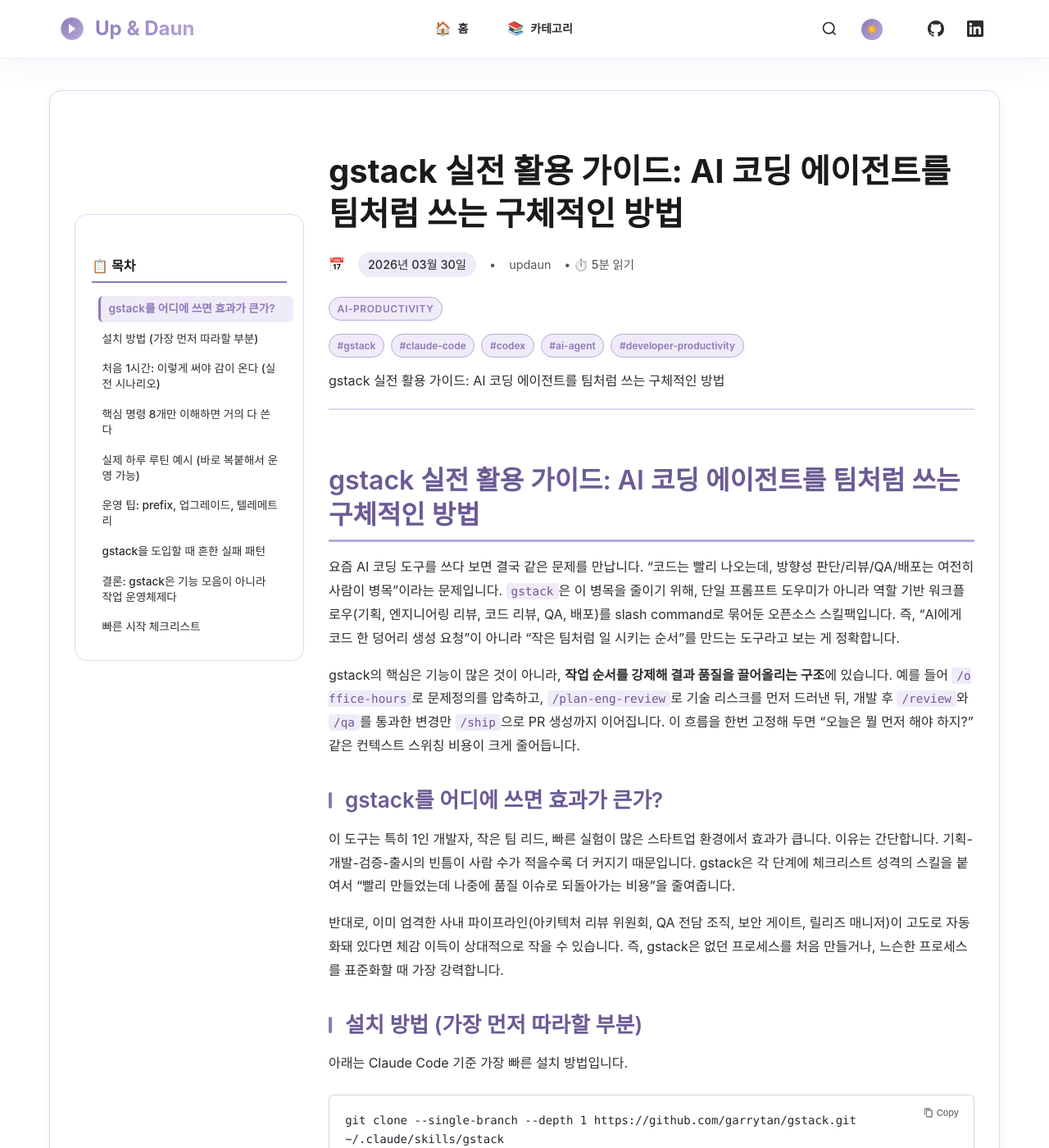
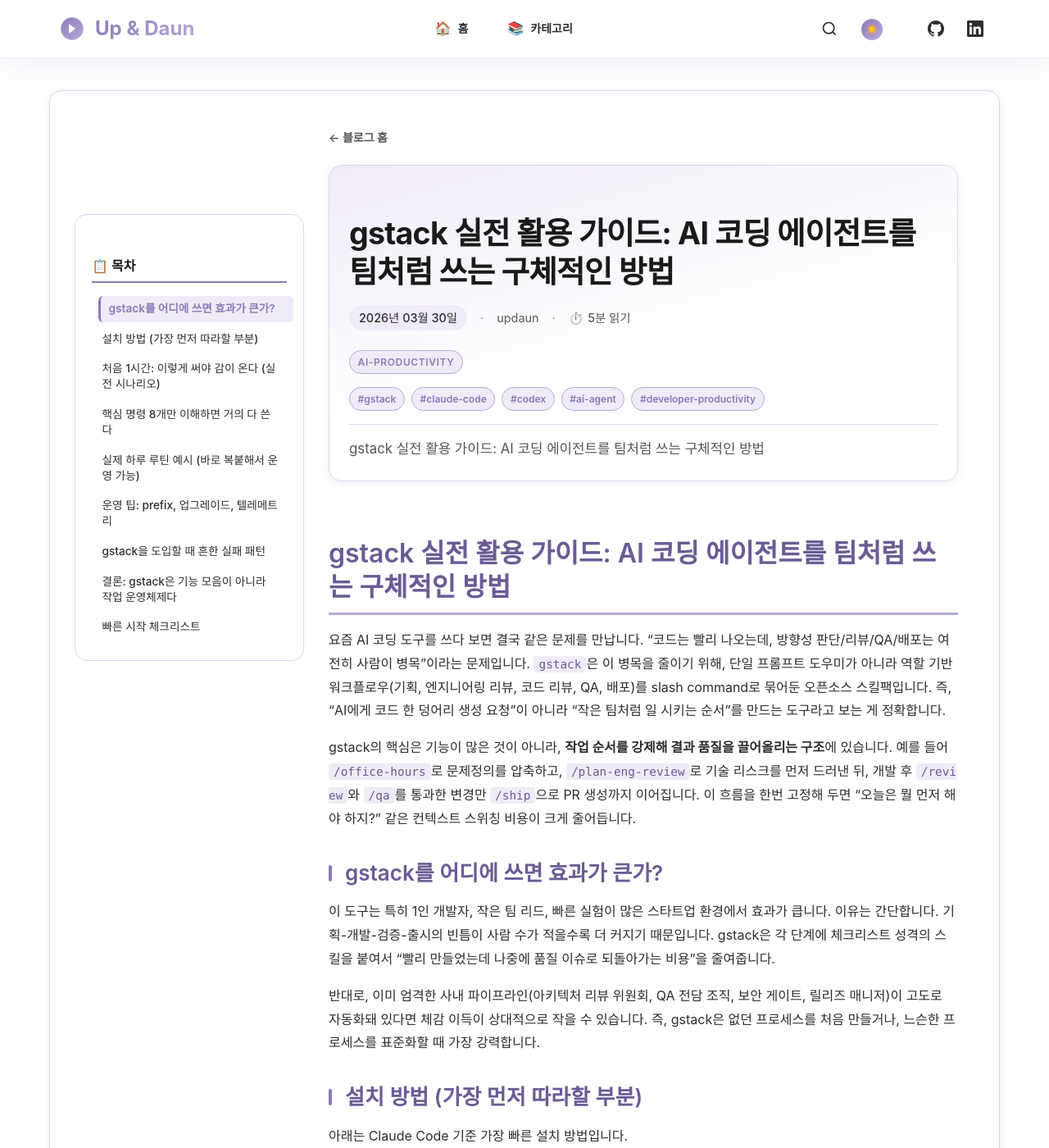
Before and after one commit to updaun/updaun.github.io, a Jekyll site: the page built from _posts/2026-03-30-gstack-practical-guide.md, in a window 1280 px wide and 1400 px high. Shown: the whole window at 82% size. Built offline with Jekyll 4.4.1, drawn with Linux system fonts in a browser that asks for light colours.

Commit message:
feat: enhance post layout and accessibility features

```diff
--- a/_layouts/post.html
+++ b/_layouts/post.html
@@ -3,7 +3,7 @@
 ---
 
 <div class="post-layout">
-    <aside class="post-sidebar">
+    <aside class="post-sidebar" aria-label="목차">
         <div class="post-sidebar-content">
             <!-- 목차가 여기에 동적으로 삽입됩니다 -->
             <div id="table-of-contents-sidebar" class="toc-sidebar">
@@ -20,12 +20,13 @@
         </div>
     </aside>
 
-    <main class="post-main">
+    <main class="post-main" id="post-body">
         <article class="post h-entry" itemscope itemtype="http://schema.org/BlogPosting">
+            <a href="{{ '/' | relative_url }}" class="post-back-link">← 블로그 홈</a>
             <header class="post-header">
                 <h1 class="post-title p-name" itemprop="name headline">{{ page.title | escape }}</h1>
-                <div class="post-meta">
-                    <time class="dt-published" datetime="{{ page.date | date_to_xmlschema }}" itemprop="datePublished">
+                <div class="post-meta post-meta--detail">
+                    <time class="dt-published post-meta-item" datetime="{{ page.date | date_to_xmlschema }}" itemprop="datePublished">
                         {{ page.date | date: "%Y년 %m월 %d일" }}
                     </time>
                     {% if page.last_modified_at %}
@@ -35,14 +36,16 @@
                     {% endif %}
 
                     {% if page.author %}
-                    • <span itemprop="author" itemscope itemtype="http://schema.org/Person">
+                    <span class="post-meta-sep" aria-hidden="true">·</span>
+                    <span class="post-meta-item" itemprop="author" itemscope itemtype="http://schema.org/Person">
                         <span class="p-author h-card" itemprop="name">{{ page.author }}</span>
                     </span>
                     {% endif %}
 
-                    <!-- 읽는 시간 표시 -->
-                    <span class="reading-time">
-                        • ⏱️ {{ page.content | strip_html | number_of_words | divided_by: 200 | plus: 1 }}분 읽기
+                    <span class="post-meta-sep" aria-hidden="true">·</span>
+                    <span class="post-meta-item reading-time">
+                        <span class="reading-time-icon" aria-hidden="true">⏱️</span>
+                        <span>{{ page.content | strip_html | number_of_words | divided_by: 200 | plus: 1 }}분 읽기</span>
                     </span>
 
                     <!-- 단어 수 (SEO용, 숨김) -->
@@ -92,10 +95,9 @@
                        class="share-btn linkedin" target="_blank" rel="noopener" aria-label="링크드인에 공유">
                         💼 링크드인
                     </a>
-                    <a href="javascript:void(0)" onclick="copyToClipboard('{{ page.url | absolute_url }}')"
-                       class="share-btn copy" aria-label="링크 복사">
+                    <button type="button" class="share-btn copy" id="post-copy-link-btn" data-copy-url="{{ page.url | absolute_url }}" aria-label="이 글의 URL 클립보드에 복사">
                         🔗 링크 복사
-                    </a>
+                    </button>
                 </div>
             </div>
 
@@ -107,7 +109,7 @@
                 <div class="related-posts-grid">
                     {% for post in related_posts %}
                     <article class="related-post">
-                        <h4><a href="{{ post.url }}" itemprop="relatedLink">{{ post.title }}</a></h4>
+                        <h4><a href="{{ post.url | relative_url }}" itemprop="relatedLink">{{ post.title }}</a></h4>
                         <time>{{ post.date | date: "%Y.%m.%d" }}</time>
                         {% if post.excerpt %}
                         <p>{{ post.excerpt | strip_html | truncatewords: 15 }}</p>
@@ -122,16 +124,16 @@
 </div>
 
 <!-- 네비게이션 -->
-<nav class="post-navigation" role="navigation">
+<nav class="post-navigation" role="navigation" aria-label="이전·다음 글">
     {% if page.previous.url %}
-    <a class="prev-post" href="{{ page.previous.url }}" rel="prev">
+    <a class="prev-post" href="{{ page.previous.url | relative_url }}" rel="prev">
         <span class="nav-label">← 이전 글</span>
         <span class="nav-title">{{ page.previous.title }}</span>
     </a>
     {% endif %}
 
     {% if page.next.url %}
-    <a class="next-post" href="{{ page.next.url }}" rel="next">
+    <a class="next-post" href="{{ page.next.url | relative_url }}" rel="next">
         <span class="nav-label">다음 글 →</span>
         <span class="nav-title">{{ page.next.title }}</span>
     </a>
@@ -161,62 +172,66 @@
     document.body.appendChild(textArea);
     textArea.focus();
     textArea.select();
-
     try {
         document.execCommand('copy');
-        showNotification('링크가 클립보드에 복사되었습니다! 📋');
+        showNotification('링크가 클립보드에 복사되었습니다.');
     } catch (err) {
-        showNotification('링크 복사에 실패했습니다. 수동으로 복사해주세요.');
+        showNotification('링크 복사에 실패했습니다. 주소창에서 복사해 주세요.');
     }
-
     document.body.removeChild(textArea);
 }
 
 function showNotification(message) {
-    const notification = document.createElement('div');
+    var notification = document.createElement('div');
     notification.className = 'copy-notification';
+    notification.setAttribute('role', 'status');
+    notification.setAttribute('aria-live', 'polite');
     notification.textContent = message;
-    notification.style.cssText = `
-        position: fixed;
-        top: 20px;
-        right: 20px;
-        background: var(--primary-color);
-        color: white;
-        padding: 12px 20px;
-        border-radius: 8px;
-        box-shadow: 0 4px 12px rgba(0,0,0,0.15);
-        z-index: 10000;
-        font-weight: 500;
-        animation: slideIn 0.3s ease;
-    `;
-
+    if (!prefersReducedMotion()) {
+        notification.classList.add('copy-notification--animated');
+    }
     document.body.appendChild(notification);
-
-    setTimeout(() => {
-        notification.style.animation = 'slideOut 0.3s ease forwards';
-        setTimeout(() => {
-            document.body.removeChild(notification);
-        }, 300);
-    }, 3000);
+    setTimeout(function() {
+        notification.classList.add('copy-notification--out');
+        setTimeout(function() {
+            if (notification.parentNode) {
+                notification.parentNode.removeChild(notification);
+            }
+        }, 280);
+    }, 2800);
 }
 
-// CSS 애니메이션 추가
-const style = document.createElement('style');
-style.textContent = `
-    @keyframes slideIn {
-        from { transform: translateX(100%); opacity: 0; }
-        to { transform: translateX(0); opacity: 1; }
+function scrollToHeading(target) {
+    if (!target) return;
+    if (!target.hasAttribute('tabindex')) {
+        target.setAttribute('tabindex', '-1');
     }
-    @keyframes slideOut {
-        from { transform: translateX(0); opacity: 1; }
-        to { transform: translateX(100%); opacity: 0; }
-    }
-`;
-document.head.appendChild(style);
+    var offset = getScrollOffset();
+    var y = target.getBoundingClientRect().top + window.pageYOffset - offset;
+    window.scrollTo({
+        top: Math.max(0, y),
+        behavior: prefersReducedMotion() ? 'auto' : 'smooth'
+    });
+    try {
+        history.replaceState(null, '', '#' + target.id);
+    } catch (e) {}
+}
 
 // 목차 자동 생성 (h2, h3 태그 기준) - 사이드바에 생성
 document.addEventListener('DOMContentLoaded', function() {
-    const content = document.querySelector('.post-content');
+    var copyBtn = document.getElementById('post-copy-link-btn');
+    if (copyBtn) {
+        copyBtn.addEventListener('click', function() {
+            var url = copyBtn.getAttribute('data-copy-url') || '';
+            if (url) copyToClipboard(url);
+        });
+    }
+
+    var content = document.querySelector('.post-content');
+    if (!content) {
+        return;
+    }
+
     const headings = content.querySelectorAll('h2, h3');
     const tocSidebar = document.getElementById('table-of-contents-sidebar');
 
--- a/assets/css/style.scss
+++ b/assets/css/style.scss
@@ -66,6 +66,16 @@
     --button-shadow: 0 4px 15px rgba(74, 61, 107, 0.5);
     --button-hover-gradient: linear-gradient(135deg, #5d4c7a, #7a6ba3);
     --button-hover-shadow: 0 8px 25px rgba(93, 76, 122, 0.6);
+}
+
+html {
+    scroll-padding-top: 5.75rem;
+}
+
+@media (prefers-reduced-motion: reduce) {
+    html {
+        scroll-behavior: auto;
+    }
 }
 
 /* 기본 스타일 */
@@ -926,7 +936,7 @@
     font-weight: 600;
 }
 
-.post-meta {
+.post-list .post-meta {
     font-size: 14px;
     color: var(--text-light);
     margin-bottom: 15px;
@@ -935,7 +945,7 @@
     gap: 10px;
 }
 
-.post-meta::before {
+.post-list .post-meta::before {
     content: '📅';
     font-size: 16px;
 }
@@ -1000,6 +1010,7 @@
     margin-bottom: 15px;
     color: var(--primary-dark);
     font-weight: 600;
+    scroll-margin-top: 5.75rem;
 }
 
 .post-content h1 {
@@ -1024,6 +1035,11 @@
     height: 20px;
     background: var(--primary-color);
     border-radius: 2px;
+}
+
+.post-content h5,
+.post-content h6 {
+    scroll-margin-top: 5.75rem;
 }
 
 .post-content img {
@@ -1101,10 +1117,79 @@
     transition: color 0.3s ease;
 }
 
+article.post .post-title {
+    font-size: clamp(1.65rem, 2.5vw + 1rem, 2.35rem);
+    line-height: 1.25;
+    letter-spacing: -0.02em;
+    margin-bottom: 1rem;
+}
+
 .post-header {
-    margin-bottom: 30px;
-    padding-bottom: 20px;
-    border-bottom: 2px solid var(--border-color);
+    margin-bottom: 2rem;
+    padding: 1.75rem 1.5rem 1.5rem;
+    border-bottom: none;
+    border-radius: 16px;
+    background: linear-gradient(165deg, var(--accent-color) 0%, transparent 55%);
+    border: 1px solid var(--border-color);
+    box-shadow: var(--card-shadow);
+}
+
+[data-theme="dark"] .post-header {
+    background: linear-gradient(165deg, rgba(45, 37, 66, 0.6) 0%, transparent 60%);
+}
+
+.post-back-link {
+    display: inline-flex;
+    align-items: center;
+    gap: 0.35rem;
+    font-size: 0.875rem;
+    font-weight: 600;
+    color: var(--text-light);
+    margin-bottom: 1rem;
+    padding: 0.35rem 0;
+    transition: color 0.2s ease, transform 0.2s ease;
+}
+
+.post-back-link:hover {
+    color: var(--primary-color);
+    transform: translateX(-2px);
+}
+
+.post-main article.post {
+    max-width: 48rem;
+}
+
+.post-meta--detail {
+    flex-wrap: wrap;
+    align-items: center;
+    gap: 0.35rem 0.5rem;
+    margin-bottom: 1rem;
+}
+
+.post-meta--detail .post-meta-sep {
+    color: var(--text-light);
+    opacity: 0.7;
+    user-select: none;
+}
+
+.post-meta--detail .post-meta-item.reading-time {
+    display: inline-flex;
+    align-items: center;
+    gap: 0.35rem;
+    font-weight: 500;
+}
+
+.post-meta--detail time {
+    margin: 0;
+}
+
+.post-excerpt {
+    margin-top: 1rem;
+    padding-top: 1rem;
+    border-top: 1px solid var(--border-color);
+    font-size: 1.05rem;
+    line-height: 1.65;
+    color: var(--text-light);
 }
 
 .post-meta {
@@ -2098,6 +2183,14 @@
     border: 2px solid transparent;
 }
 
+button.share-btn {
+    font-family: inherit;
+    font-size: 0.9rem;
+    line-height: inherit;
+    appearance: none;
+    -webkit-appearance: none;
+}
+
 .share-btn.twitter {
     background: #1da1f2;
     color: white;
@@ -2626,6 +2719,13 @@
         align-items: flex-start;
         gap: 0.5rem;
     }
+
+    .post-meta.post-meta--detail {
+        flex-direction: row;
+        flex-wrap: wrap;
+        align-items: center;
+        gap: 0.35rem 0.5rem;
+    }
 }
 
 /* 테이블 반응형 처리 및 오버플로우 방지 */
@@ -2782,6 +2882,63 @@
     box-shadow: 0 6px 18px rgba(0, 0, 0, 0.45);
 }
 
+/* 복사 알림 (포스트 상세) */
+.copy-notification {
+    position: fixed;
+    top: 5.5rem;
+    right: 1.25rem;
+    max-width: min(90vw, 22rem);
+    padding: 0.75rem 1.15rem;
+    border-radius: 10px;
+    background: var(--primary-color);
+    color: #fff;
+    font-weight: 600;
+    font-size: 0.9rem;
+    line-height: 1.4;
+    box-shadow: 0 8px 24px rgba(0, 0, 0, 0.18);
+    z-index: 10000;
+}
+
+.copy-notification--animated {
+    animation: copyNotifyIn 0.35s ease forwards;
+}
+
+.copy-notification--out {
+    animation: copyNotifyOut 0.28s ease forwards;
+}
+
+@keyframes copyNotifyIn {
+    from {
+        transform: translateX(110%);
+        opacity: 0;
+    }
+    to {
+        transform: translateX(0);
+        opacity: 1;
+    }
+}
+
+@keyframes copyNotifyOut {
+    from {
+        transform: translateX(0);
+        opacity: 1;
+    }
+    to {
+        transform: translateX(110%);
+        opacity: 0;
+    }
+}
+
+@media (prefers-reduced-motion: reduce) {
+    .copy-notification--animated,
+    .copy-notification--out {
+        animation: none;
+    }
+    .copy-notification--out {
+        opacity: 0;
+    }
+}
+
 @media (max-width: 768px) {
     .scroll-to-top {
         right: 1rem;
```
Also changed, not shown: other parts of _layouts/post.html (+35 -14 lines).
